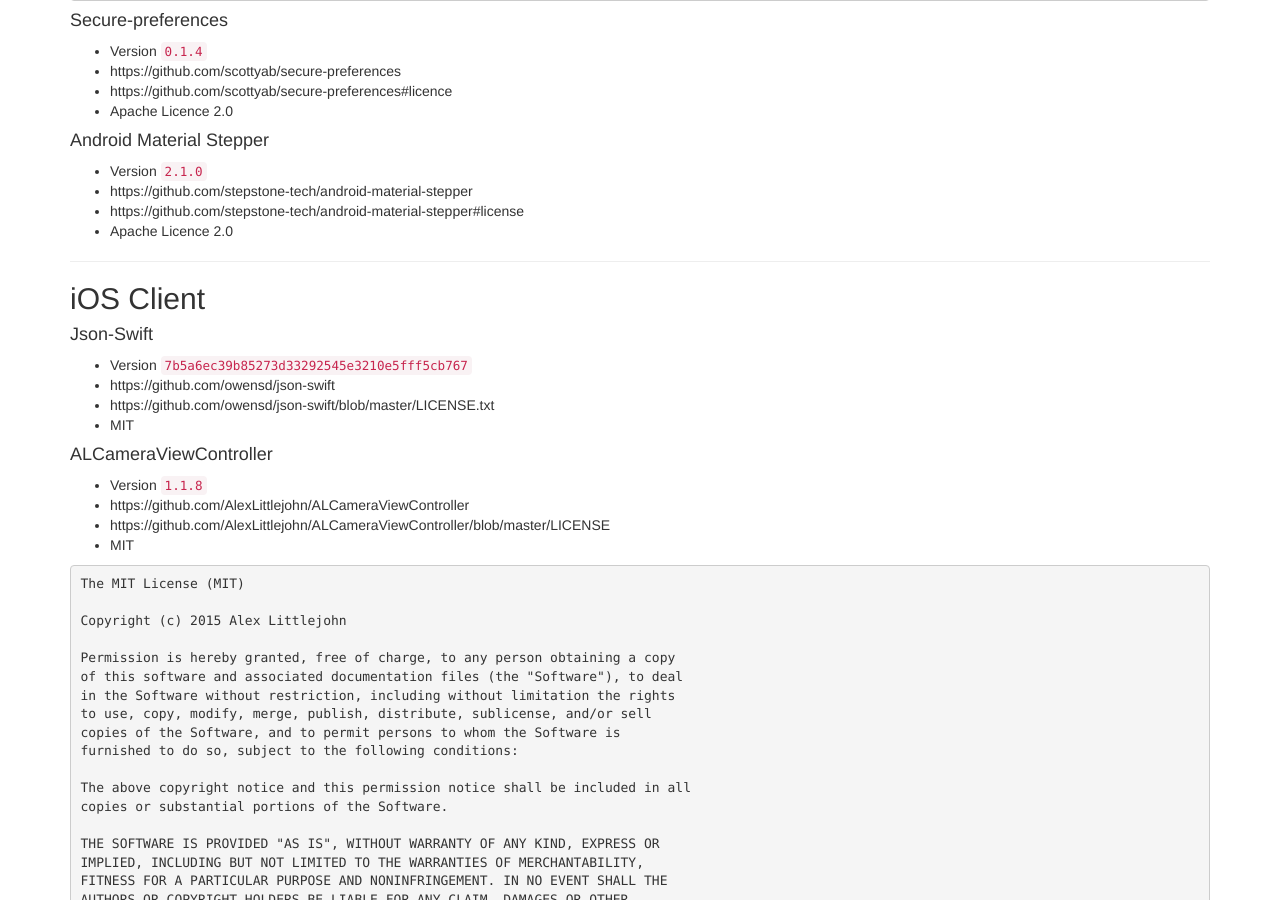
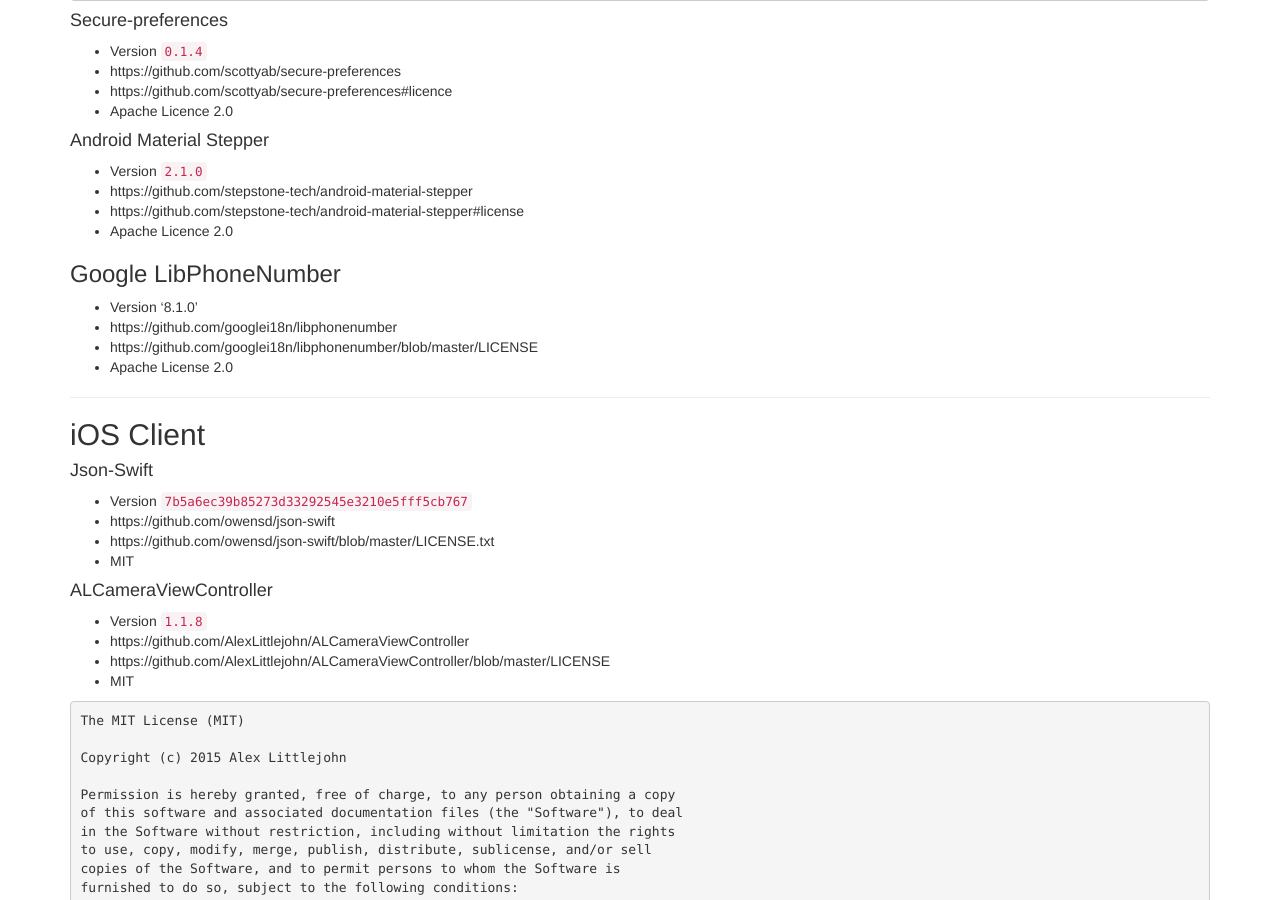
Before and after one commit to Springworks/m2h-open-source-licenses, a Jekyll site: the page built from index.md, in a window 1280 px wide and 900 px high, scrolled down 4077 px. Built offline with Jekyll 4.4.1, drawn with Linux system fonts in a browser that asks for light colours; our own code applies the rules of GitHub Pages for plain Markdown files.

Commit message:
Update index.md

```diff
--- a/index.md
+++ b/index.md
@@ -228,6 +228,12 @@ THE SOFTWARE IS PROVIDED "AS IS", WITHOUT WARRANTY OF ANY KIND, EXPRESS OR IMPLI
 * https://github.com/stepstone-tech/android-material-stepper#license
 * Apache Licence 2.0
 
+### Google LibPhoneNumber
+* Version '8.1.0'
+* https://github.com/googlei18n/libphonenumber
+* https://github.com/googlei18n/libphonenumber/blob/master/LICENSE
+* Apache License 2.0
+
 ---
 
 ## iOS Client
```
